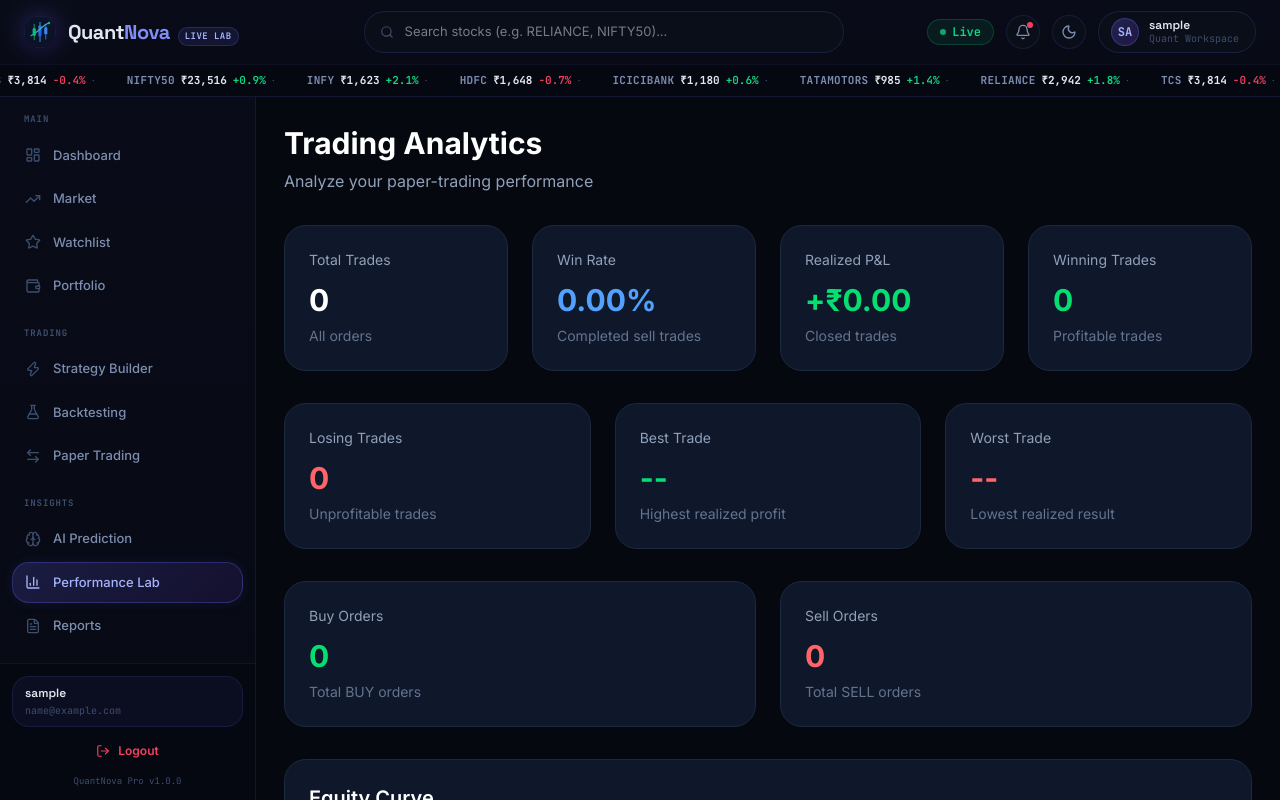
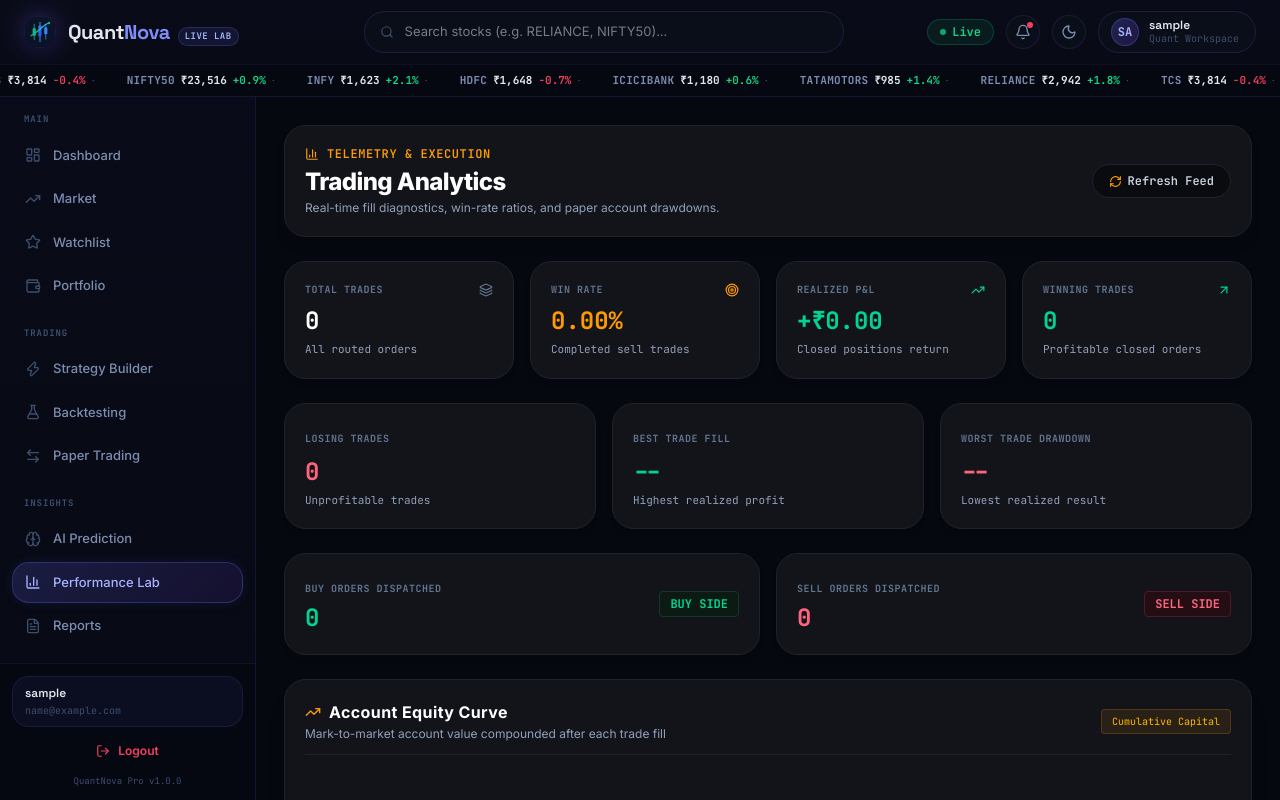
Before and after one commit to ShashankBS00/Quantnova, a React app in the folder frontend/: page /trading-analytics in a window 1280 px wide. Built offline with nearby package versions, Linux system fonts and the light colour scheme; no server answers; sample sign-in values are in the browser's storage; the HTML template or start-up script is replaced by a standard one.

Commit message:
perforermence lab frontend

```diff
--- a/frontend/src/Pages/Trading/EquityCurve.jsx
+++ b/frontend/src/Pages/Trading/EquityCurve.jsx
@@ -1,3 +1,4 @@
+import React from "react";
 import {
   ResponsiveContainer,
   LineChart,
@@ -7,71 +8,128 @@
   CartesianGrid,
   Tooltip,
 } from "recharts";
+import { TrendingUp } from "lucide-react";
 
-export default function EquityCurve({
-  data,
-}) {
+export default function EquityCurve({ data = [] }) {
+  // 1. Normalize data: handle strings, different key names, and invalid numbers
+  const chartData = (data || []).map((item, idx) => {
+    const rawVal = item.equity ?? item.balance ?? item.value ?? item.portfolio_value ?? 0;
+    const cleanVal = typeof rawVal === "string" ? parseFloat(rawVal.replace(/[^0-9.-]+/g, "")) : Number(rawVal);
+
+    return {
+      trade: item.trade ?? idx + 1,
+      equity: !isNaN(cleanVal) ? cleanVal : 0,
+    };
+  });
+
+  // 2. Safe dynamic domain calculation (prevents collapse when min === max)
+  const equityValues = chartData.map((d) => d.equity);
+  const minVal = equityValues.length > 0 ? Math.min(...equityValues) : 0;
+  const maxVal = equityValues.length > 0 ? Math.max(...equityValues) : 100000;
+
+  const yDomain =
+    minVal === maxVal
+      ? [Math.max(0, minVal - 2000), maxVal + 2000]
+      : [
+          (dataMin) => Math.max(0, Math.floor(dataMin * 0.98)),
+          (dataMax) => Math.ceil(dataMax * 1.02),
+        ];
+
   return (
-    <div className="bg-slate-900 border border-slate-800 rounded-2xl p-6">
+    <div className="bg-[#12141a] border border-[#1f232d] rounded-2xl p-5 shadow-xl select-none">
 
-      <div className="mb-6">
-        <h2 className="text-xl font-semibold text-white">
-          Equity Curve
-        </h2>
-
-        <p className="text-sm text-slate-400 mt-1">
-          Account equity after each trade
-        </p>
+      {/* Header */}
+      <div className="flex items-center justify-between mb-5 pb-3 border-b border-[#1f232d]">
+        <div>
+          <h2 className="text-base font-bold text-white tracking-wide flex items-center gap-2">
+            <TrendingUp size={16} className="text-amber-500" />
+            <span>Account Equity Curve</span>
+          </h2>
+          <p className="text-xs text-slate-400 mt-0.5">
+            Mark-to-market account value compounded after each trade fill
+          </p>
+        </div>
+        <span className="text-[10px] font-mono text-amber-400 bg-amber-500/10 px-2.5 py-1 rounded border border-amber-500/20">
+          Cumulative Capital
+        </span>
       </div>
 
-      {data.length === 0 ? (
-        <div className="h-80 flex items-center justify-center text-slate-500">
-          No trading history yet.
+      {chartData.length === 0 ? (
+        <div className="h-72 flex items-center justify-center text-slate-500 font-mono text-xs">
+          No trading telemetry recorded to generate equity curve.
         </div>
       ) : (
-        <div className="h-80">
-          <ResponsiveContainer
-            width="100%"
-            height="100%"
-          >
-            <LineChart data={data}>
+        <div className="h-72 w-full">
+          <ResponsiveContainer width="100%" height="100%">
+            <LineChart
+              data={chartData}
+              margin={{ top: 15, right: 20, left: 15, bottom: 5 }}
+            >
               <CartesianGrid
                 strokeDasharray="3 3"
-                stroke="#1e293b"
+                stroke="#1f232d"
+                vertical={false}
               />
 
               <XAxis
                 dataKey="trade"
                 stroke="#64748b"
+                tickLine={false}
+                axisLine={{ stroke: "#1f232d" }}
+                tick={{ fontSize: 11, fontFamily: "monospace" }}
               />
 
               <YAxis
                 stroke="#64748b"
-                domain={["auto", "auto"]}
+                domain={yDomain}
+                width={80}
+                tickLine={false}
+                axisLine={{ stroke: "#1f232d" }}
+                tick={{ fontSize: 11, fontFamily: "monospace" }}
+                tickFormatter={(val) =>
+                  `₹${Number(val).toLocaleString("en-IN", {
+                    maximumFractionDigits: 0,
+                  })}`
+                }
               />
 
               <Tooltip
                 contentStyle={{
-                  backgroundColor: "#0f172a",
-                  border: "1px solid #1e293b",
+                  backgroundColor: "#0a0b0e",
+                  border: "1px solid #1f232d",
                   borderRadius: "10px",
-                  color: "#fff",
+                  color: "#f8fafc",
+                  fontFamily: "monospace",
+                  fontSize: "12px",
+                  boxShadow: "0 10px 25px rgba(0,0,0,0.5)",
                 }}
-                formatter={(value) =>
-                  `₹${Number(value).toFixed(2)}`
-                }
+                formatter={(value) => [
+                  `₹${Number(value).toLocaleString("en-IN", {
+                    minimumFractionDigits: 2,
+                    maximumFractionDigits: 2,
+                  })}`,
+                  "Portfolio Balance",
+                ]}
+                labelFormatter={(label) => `Trade #${label}`}
               />
 
               <Line
                 type="monotone"
                 dataKey="equity"
-                stroke="#22c55e"
-                strokeWidth={3}
+                stroke="#f59e0b"
+                strokeWidth={2.5}
+                isAnimationActive={false}
                 dot={{
                   r: 4,
+                  fill: "#f59e0b",
+                  stroke: "#0a0b0e",
+                  strokeWidth: 1.5,
                 }}
                 activeDot={{
                   r: 6,
+                  fill: "#f59e0b",
+                  stroke: "#ffffff",
+                  strokeWidth: 2,
                 }}
               />
             </LineChart>
--- a/frontend/src/Pages/Trading/TradingAnalytics.jsx
+++ b/frontend/src/Pages/Trading/TradingAnalytics.jsx
@@ -1,6 +1,16 @@
 import { useEffect, useState } from "react";
 import { getTradingAnalytics } from "@/services/tradingAnalyticsService";
 import EquityCurve from "./EquityCurve";
+import {
+  BarChart3,
+  RefreshCw,
+  TrendingUp,
+  TrendingDown,
+  Target,
+  Layers,
+  ArrowUpRight,
+  ArrowDownRight
+} from "lucide-react";
 
 export default function TradingAnalytics() {
   const [analytics, setAnalytics] = useState(null);
@@ -9,15 +19,10 @@
   async function loadAnalytics() {
     try {
       setLoading(true);
-
       const data = await getTradingAnalytics();
-
       setAnalytics(data);
     } catch (error) {
-      console.error(
-        "Failed to load trading analytics:",
-        error
-      );
+      console.error("Failed to load trading analytics:", error);
     } finally {
       setLoading(false);
     }
@@ -37,8 +42,9 @@
 
   if (loading && !analytics) {
     return (
-      <div className="text-slate-400">
-        Loading trading analytics...
+      <div className="flex items-center justify-center min-h-[400px] text-slate-500 font-mono text-xs">
+        <RefreshCw size={16} className="animate-spin mr-2 text-amber-500" />
+        Loading telemetry and performance analytics...
       </div>
     );
   }
@@ -46,289 +52,267 @@
   const pnl = analytics?.realizedPnl ?? 0;
 
   return (
-    <div className="space-y-8">
+    <div className="mx-auto w-full max-w-[1580px] space-y-6 pb-12 select-none">
 
       {/* Header */}
-      <div>
-        <h1 className="text-3xl font-bold text-white">
-          Trading Analytics
-        </h1>
+      <div className="bg-[#12141a] border border-[#1f232d] rounded-2xl p-5 flex flex-col sm:flex-row sm:items-center justify-between gap-4 shadow-lg">
+        <div>
+          <div className="flex items-center gap-2 mb-1 text-amber-500 font-mono text-xs font-semibold uppercase tracking-wider">
+            <BarChart3 size={14} /> Telemetry & Execution
+          </div>
+          <h1 className="text-2xl font-extrabold text-white tracking-tight">
+            Trading Analytics
+          </h1>
+          <p className="text-xs text-slate-400 mt-0.5">
+            Real-time fill diagnostics, win-rate ratios, and paper account drawdowns.
+          </p>
+        </div>
 
-        <p className="text-slate-400 mt-2">
-          Analyze your paper-trading performance
-        </p>
+        <button
+          onClick={loadAnalytics}
+          disabled={loading}
+          className="px-4 py-2 rounded-xl bg-[#0a0b0e] border border-[#1f232d] hover:border-amber-500/50 text-slate-300 hover:text-white text-xs font-mono font-semibold flex items-center gap-1.5 transition disabled:opacity-50 self-start sm:self-auto"
+        >
+          <RefreshCw size={13} className={loading ? "animate-spin text-amber-500" : "text-amber-500"} />
+          <span>{loading ? "Refreshing..." : "Refresh Feed"}</span>
+        </button>
       </div>
 
-      {/* Main Stats */}
-      <div className="grid grid-cols-1 md:grid-cols-2 xl:grid-cols-4 gap-6">
+      {/* Main Stats (4 KPI Cards) */}
+      <div className="grid grid-cols-1 md:grid-cols-2 xl:grid-cols-4 gap-4">
 
         {/* Total Trades */}
-        <div className="bg-slate-900 border border-slate-800 rounded-2xl p-6">
-          <p className="text-sm text-slate-400">
-            Total Trades
-          </p>
-
-          <h2 className="text-3xl font-bold text-white mt-3">
+        <div className="bg-[#12141a] border border-[#1f232d] rounded-2xl p-5 shadow-md">
+          <div className="flex items-center justify-between">
+            <span className="text-[10px] font-bold uppercase tracking-wider text-slate-500 font-mono">
+              Total Trades
+            </span>
+            <Layers size={14} className="text-slate-500" />
+          </div>
+          <h2 className="text-2xl font-bold font-mono text-white mt-2">
             {analytics?.totalTrades ?? 0}
           </h2>
-
-          <p className="text-sm text-slate-500 mt-2">
-            All orders
+          <p className="text-[11px] text-slate-400 font-mono mt-1">
+            All routed orders
           </p>
         </div>
 
         {/* Win Rate */}
-        <div className="bg-slate-900 border border-slate-800 rounded-2xl p-6">
-          <p className="text-sm text-slate-400">
-            Win Rate
-          </p>
-
-          <h2 className="text-3xl font-bold text-blue-400 mt-3">
+        <div className="bg-[#12141a] border border-[#1f232d] rounded-2xl p-5 shadow-md">
+          <div className="flex items-center justify-between">
+            <span className="text-[10px] font-bold uppercase tracking-wider text-slate-500 font-mono">
+              Win Rate
+            </span>
+            <Target size={14} className="text-amber-500" />
+          </div>
+          <h2 className="text-2xl font-bold font-mono text-amber-500 mt-2">
             {(analytics?.winRate ?? 0).toFixed(2)}%
           </h2>
-
-          <p className="text-sm text-slate-500 mt-2">
+          <p className="text-[11px] text-slate-400 font-mono mt-1">
             Completed sell trades
           </p>
         </div>
 
         {/* Realized P&L */}
-        <div className="bg-slate-900 border border-slate-800 rounded-2xl p-6">
-          <p className="text-sm text-slate-400">
-            Realized P&L
-          </p>
-
+        <div className="bg-[#12141a] border border-[#1f232d] rounded-2xl p-5 shadow-md">
+          <div className="flex items-center justify-between">
+            <span className="text-[10px] font-bold uppercase tracking-wider text-slate-500 font-mono">
+              Realized P&L
+            </span>
+            {pnl >= 0 ? (
+              <TrendingUp size={14} className="text-emerald-400" />
+            ) : (
+              <TrendingDown size={14} className="text-rose-400" />
+            )}
+          </div>
           <h2
-            className={`text-3xl font-bold mt-3 ${
-              pnl >= 0
-                ? "text-green-400"
-                : "text-red-400"
+            className={`text-2xl font-bold font-mono mt-2 ${
+              pnl >= 0 ? "text-emerald-400" : "text-rose-400"
             }`}
           >
-            {pnl >= 0 ? "+" : "-"}₹
-            {Math.abs(pnl).toFixed(2)}
+            {pnl >= 0 ? "+" : "-"}₹{Math.abs(pnl).toFixed(2)}
           </h2>
-
-          <p className="text-sm text-slate-500 mt-2">
-            Closed trades
+          <p className="text-[11px] text-slate-400 font-mono mt-1">
+            Closed positions return
           </p>
         </div>
 
         {/* Winning Trades */}
-        <div className="bg-slate-900 border border-slate-800 rounded-2xl p-6">
-          <p className="text-sm text-slate-400">
-            Winning Trades
-          </p>
-
-          <h2 className="text-3xl font-bold text-green-400 mt-3">
+        <div className="bg-[#12141a] border border-[#1f232d] rounded-2xl p-5 shadow-md">
+          <div className="flex items-center justify-between">
+            <span className="text-[10px] font-bold uppercase tracking-wider text-slate-500 font-mono">
+              Winning Trades
+            </span>
+            <ArrowUpRight size={14} className="text-emerald-400" />
+          </div>
+          <h2 className="text-2xl font-bold font-mono text-emerald-400 mt-2">
             {analytics?.winningTrades ?? 0}
           </h2>
-
-          <p className="text-sm text-slate-500 mt-2">
-            Profitable trades
+          <p className="text-[11px] text-slate-400 font-mono mt-1">
+            Profitable closed orders
           </p>
         </div>
 
       </div>
 
-      {/* Trade Performance */}
-      <div className="grid grid-cols-1 md:grid-cols-3 gap-6">
+      {/* Trade Performance Secondary Row */}
+      <div className="grid grid-cols-1 md:grid-cols-3 gap-4">
 
         {/* Losing Trades */}
-        <div className="bg-slate-900 border border-slate-800 rounded-2xl p-6">
-          <p className="text-sm text-slate-400">
+        <div className="bg-[#12141a] border border-[#1f232d] rounded-2xl p-5 shadow-md">
+          <span className="text-[10px] font-bold uppercase tracking-wider text-slate-500 font-mono">
             Losing Trades
-          </p>
-
-          <h2 className="text-3xl font-bold text-red-400 mt-3">
+          </span>
+          <h2 className="text-2xl font-bold font-mono text-rose-400 mt-2">
             {analytics?.losingTrades ?? 0}
           </h2>
-
-          <p className="text-sm text-slate-500 mt-2">
+          <p className="text-[11px] text-slate-400 font-mono mt-1">
             Unprofitable trades
           </p>
         </div>
 
         {/* Best Trade */}
-        <div className="bg-slate-900 border border-slate-800 rounded-2xl p-6">
-          <p className="text-sm text-slate-400">
-            Best Trade
-          </p>
-
-          <h2 className="text-3xl font-bold text-green-400 mt-3">
-            {analytics?.bestTrade !== null &&
-            analytics?.bestTrade !== undefined
-              ? `+₹${Math.abs(
-                  analytics.bestTrade
-                ).toFixed(2)}`
+        <div className="bg-[#12141a] border border-[#1f232d] rounded-2xl p-5 shadow-md">
+          <span className="text-[10px] font-bold uppercase tracking-wider text-slate-500 font-mono">
+            Best Trade Fill
+          </span>
+          <h2 className="text-2xl font-bold font-mono text-emerald-400 mt-2">
+            {analytics?.bestTrade !== null && analytics?.bestTrade !== undefined
+              ? `+₹${Math.abs(analytics.bestTrade).toFixed(2)}`
               : "--"}
           </h2>
-
-          <p className="text-sm text-slate-500 mt-2">
+          <p className="text-[11px] text-slate-400 font-mono mt-1">
             Highest realized profit
           </p>
         </div>
 
         {/* Worst Trade */}
-        <div className="bg-slate-900 border border-slate-800 rounded-2xl p-6">
-          <p className="text-sm text-slate-400">
-            Worst Trade
-          </p>
-
-          <h2 className="text-3xl font-bold text-red-400 mt-3">
-            {analytics?.worstTrade !== null &&
-            analytics?.worstTrade !== undefined
-              ? `${analytics.worstTrade >= 0 ? "+" : "-"}₹${Math.abs(
-                  analytics.worstTrade
-                ).toFixed(2)}`
+        <div className="bg-[#12141a] border border-[#1f232d] rounded-2xl p-5 shadow-md">
+          <span className="text-[10px] font-bold uppercase tracking-wider text-slate-500 font-mono">
+            Worst Trade Drawdown
+          </span>
+          <h2 className="text-2xl font-bold font-mono text-rose-400 mt-2">
+            {analytics?.worstTrade !== null && analytics?.worstTrade !== undefined
+              ? `${analytics.worstTrade >= 0 ? "+" : "-"}₹${Math.abs(analytics.worstTrade).toFixed(2)}`
               : "--"}
           </h2>
-
-          <p className="text-sm text-slate-500 mt-2">
+          <p className="text-[11px] text-slate-400 font-mono mt-1">
             Lowest realized result
           </p>
         </div>
 
       </div>
 
-      {/* Buy / Sell Statistics */}
-      <div className="grid grid-cols-1 md:grid-cols-2 gap-6">
+      {/* Buy / Sell Order Balance Strip */}
+      <div className="grid grid-cols-1 md:grid-cols-2 gap-4">
 
         {/* Buy Orders */}
-        <div className="bg-slate-900 border border-slate-800 rounded-2xl p-6">
-          <p className="text-sm text-slate-400">
-            Buy Orders
-          </p>
-
-          <h2 className="text-3xl font-bold text-green-400 mt-3">
-            {analytics?.buyOrders ?? 0}
-          </h2>
-
-          <p className="text-sm text-slate-500 mt-2">
-            Total BUY orders
-          </p>
+        <div className="bg-[#12141a] border border-[#1f232d] rounded-2xl p-5 shadow-md flex items-center justify-between">
+          <div>
+            <span className="text-[10px] font-bold uppercase tracking-wider text-slate-500 font-mono">
+              Buy Orders Dispatched
+            </span>
+            <h2 className="text-2xl font-bold font-mono text-emerald-400 mt-1">
+              {analytics?.buyOrders ?? 0}
+            </h2>
+          </div>
+          <span className="text-xs font-mono font-bold px-2.5 py-1 rounded bg-[#0b1a13] text-emerald-400 border border-[#143828]">
+            BUY SIDE
+          </span>
         </div>
 
         {/* Sell Orders */}
-        <div className="bg-slate-900 border border-slate-800 rounded-2xl p-6">
-          <p className="text-sm text-slate-400">
-            Sell Orders
-          </p>
-
-          <h2 className="text-3xl font-bold text-red-400 mt-3">
-            {analytics?.sellOrders ?? 0}
-          </h2>
-
-          <p className="text-sm text-slate-500 mt-2">
-            Total SELL orders
-          </p>
+        <div className="bg-[#12141a] border border-[#1f232d] rounded-2xl p-5 shadow-md flex items-center justify-between">
+          <div>
+            <span className="text-[10px] font-bold uppercase tracking-wider text-slate-500 font-mono">
+              Sell Orders Dispatched
+            </span>
+            <h2 className="text-2xl font-bold font-mono text-rose-400 mt-1">
+              {analytics?.sellOrders ?? 0}
+            </h2>
+          </div>
+          <span className="text-xs font-mono font-bold px-2.5 py-1 rounded bg-[#240e14] text-rose-400 border border-[#4d1b28]">
+            SELL SIDE
+          </span>
         </div>
 
       </div>
-      {/* Equity Curve */}
-<EquityCurve
-  data={analytics?.equityHistory || []}
-/>
 
-      {/* Order Activity */}
-      <div className="bg-slate-900 border border-slate-800 rounded-2xl p-6">
+      {/* Equity Curve Component */}
+      <EquityCurve data={analytics?.equityHistory || []} />
 
-        <div className="flex items-center justify-between mb-6">
+      {/* Order Activity Section */}
+      <div className="bg-[#12141a] border border-[#1f232d] rounded-2xl p-5 shadow-xl">
 
+        <div className="flex items-center justify-between mb-5 pb-3 border-b border-[#1f232d]">
           <div>
-            <h2 className="text-xl font-semibold text-white">
-              Order Activity
+            <h2 className="text-base font-bold text-white tracking-wide">
+              Order Activity & Executions
             </h2>
-
-            <p className="text-sm text-slate-400 mt-1">
-              Your recent paper-trading orders
+            <p className="text-xs text-slate-400 mt-0.5">
+              Recent paper-trading fills with simulated exchange routing
             </p>
           </div>
-
-          <button
-            onClick={loadAnalytics}
-            disabled={loading}
-            className="px-4 py-2 rounded-lg bg-slate-800 text-slate-300 hover:bg-slate-700 disabled:opacity-50 transition"
-          >
-            {loading
-              ? "Refreshing..."
-              : "↻ Refresh"}
-          </button>
-
+          <span className="text-[10px] font-mono text-slate-500 bg-[#0a0b0e] px-2.5 py-1 rounded border border-[#1f232d]">
+            NSE Simulator
+          </span>
         </div>
 
         {analytics?.orders?.length === 0 ? (
-          <p className="text-slate-500 py-6 text-center">
-            No trades yet.
-          </p>
+          <div className="text-slate-500 py-10 text-center font-mono text-xs">
+            No executed orders recorded in this session.
+          </div>
         ) : (
-          <div className="space-y-3">
+          <div className="space-y-2.5">
+            {analytics?.orders?.map((order, index) => {
+              const isBuy = order.side === "BUY";
+              const realizedPnl = Number(order.realized_pnl ?? 0);
+              const isPnlPositive = realizedPnl >= 0;
 
-            {analytics?.orders?.map(
-              (order, index) => (
+              return (
                 <div
                   key={index}
-                  className="flex items-center justify-between bg-slate-800/60 rounded-xl px-4 py-4"
+                  className="flex items-center justify-between bg-[#0a0b0e] border border-[#1f232d] hover:border-amber-500/30 rounded-xl px-4 py-3 transition-colors"
                 >
+                  <div>
+                    <div className="flex items-center gap-2">
+                      <span className="text-sm font-bold text-white font-mono">
+                        {order.symbol}
+                      </span>
+                      <span
+                        className={`text-[10px] font-mono font-bold px-1.5 py-0.2 rounded ${
+                          isBuy
+                            ? "bg-[#0b1a13] text-emerald-400 border border-[#143828]"
+                            : "bg-[#240e14] text-rose-400 border border-[#4d1b28]"
+                        }`}
+                      >
+                        {order.side}
+                      </span>
+                    </div>
 
-                  <div>
-                    <p className="text-white font-medium">
-                      {order.symbol}
-                    </p>
-
-                    <p className="text-sm text-slate-400">
-                      {order.quantity} × ₹
-                      {Number(order.price).toFixed(2)}
+                    <p className="text-xs text-slate-400 font-mono mt-0.5">
+                      {order.quantity} qty × ₹{Number(order.price).toFixed(2)}
                     </p>
                   </div>
 
-                  <div className="text-right">
+                  <div className="text-right font-mono">
+                    <span className="text-[11px] text-slate-400 uppercase tracking-wider block">
+                      {order.status || "FILLED"}
+                    </span>
 
-                    <p
-                      className={
-                        order.side === "BUY"
-                          ? "text-green-400 font-semibold"
-                          : "text-red-400 font-semibold"
-                      }
-                    >
-                      {order.side}
-                    </p>
-
-                    <p className="text-xs text-slate-400">
-                      {order.status}
-                    </p>
-
-                    {order.side === "SELL" && (
-                      <p
-                        className={`text-xs mt-1 ${
-                          Number(
-                            order.realized_pnl
-                          ) >= 0
-                            ? "text-green-400"
-                            : "text-red-400"
+                    {order.side === "SELL" && order.realized_pnl !== undefined && (
+                      <span
+                        className={`text-xs font-bold block mt-0.5 ${
+                          isPnlPositive ? "text-emerald-400" : "text-rose-400"
                         }`}
                       >
-                        P&L:{" "}
-                        {Number(
-                          order.realized_pnl
-                        ) >= 0
-                          ? "+"
-                          : "-"}
-                        ₹
-                        {Math.abs(
-                          Number(
-                            order.realized_pnl
-                          )
-                        ).toFixed(2)}
-                      </p>
+                        P&L: {isPnlPositive ? "+" : "-"}₹{Math.abs(realizedPnl).toFixed(2)}
+                      </span>
                     )}
-
                   </div>
-
                 </div>
-              )
-            )}
-
+              );
+            })}
           </div>
         )}
 
```
